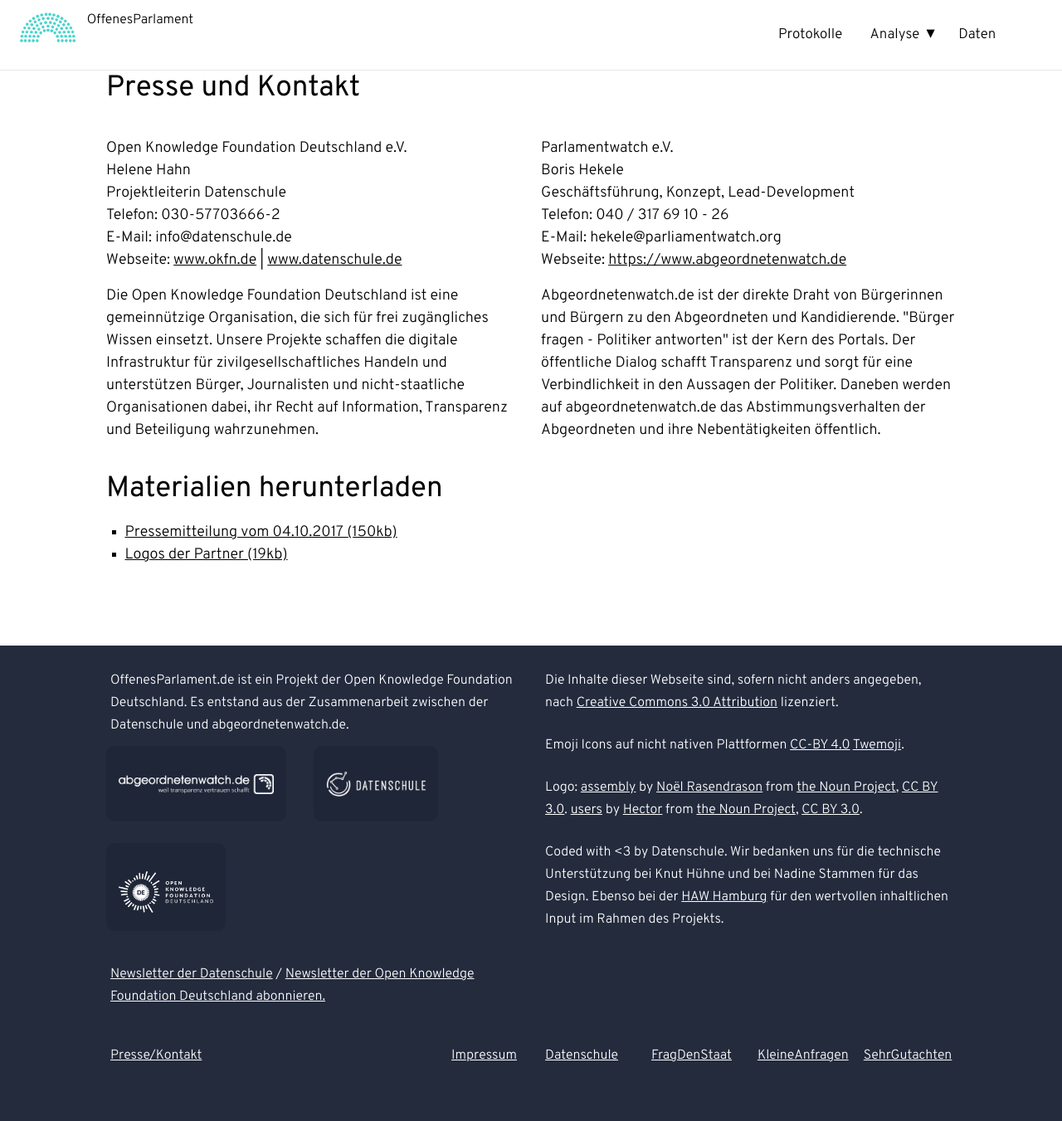
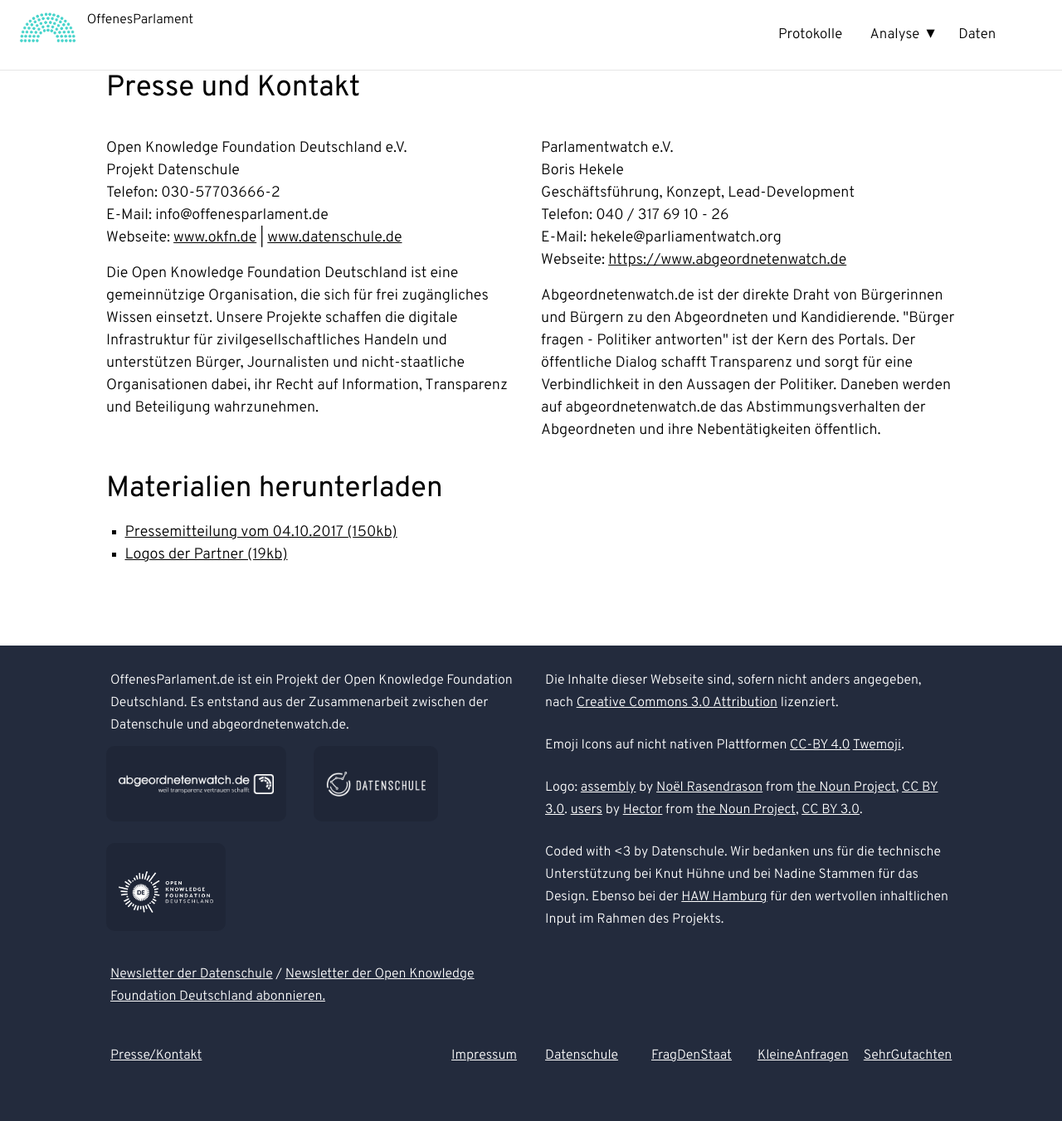
Before and after one commit to Datenschule/offenesparlament.de-frontend, a Jekyll site: the page built from presse/index.html, in a window 1280 px wide. Shown: the whole page at 83% size. Built offline with Jekyll 4.4.1, drawn with Linux system fonts in a browser that asks for light colours; comment, search, counter and statistics services are not loaded.

Commit message:
update info mail

```diff
--- a/impressum/index.html
+++ b/impressum/index.html
@@ -30,7 +30,7 @@
 			</dl>
 			<dl>
 				<dt>E-Mail:</dt>
-				<dd><a href="mailto:info@datenschule.de">info@datenschule.de</a></dd>
+				<dd><a href="mailto:info@offenesparlament.de">info@offenesparlament.de</a></dd>
 				<dt>Telefon:</dt>
 				<dd><a href="tel:+49 30 57703666 2">+49 30 57703666 2</a></dd>
 				<dt>Fax:</dt>
--- a/presse/index.html
+++ b/presse/index.html
@@ -11,10 +11,9 @@
 	<div class="container-left-6">
 		<p>
 			Open Knowledge Foundation Deutschland e.V.<br>
-			Helene Hahn<br>
-			Projektleiterin Datenschule<br>
+			Projekt Datenschule<br>
 			Telefon: 030-57703666-2<br>
-			E-Mail: info@datenschule.de<br>
+			E-Mail: info@offenesparlament.de<br>
 			Webseite: <a href="https://okfn.de/">www.okfn.de</a> | <a href="https://datenschule.de/">www.datenschule.de</a>
 		</p>
 		<p>
```
